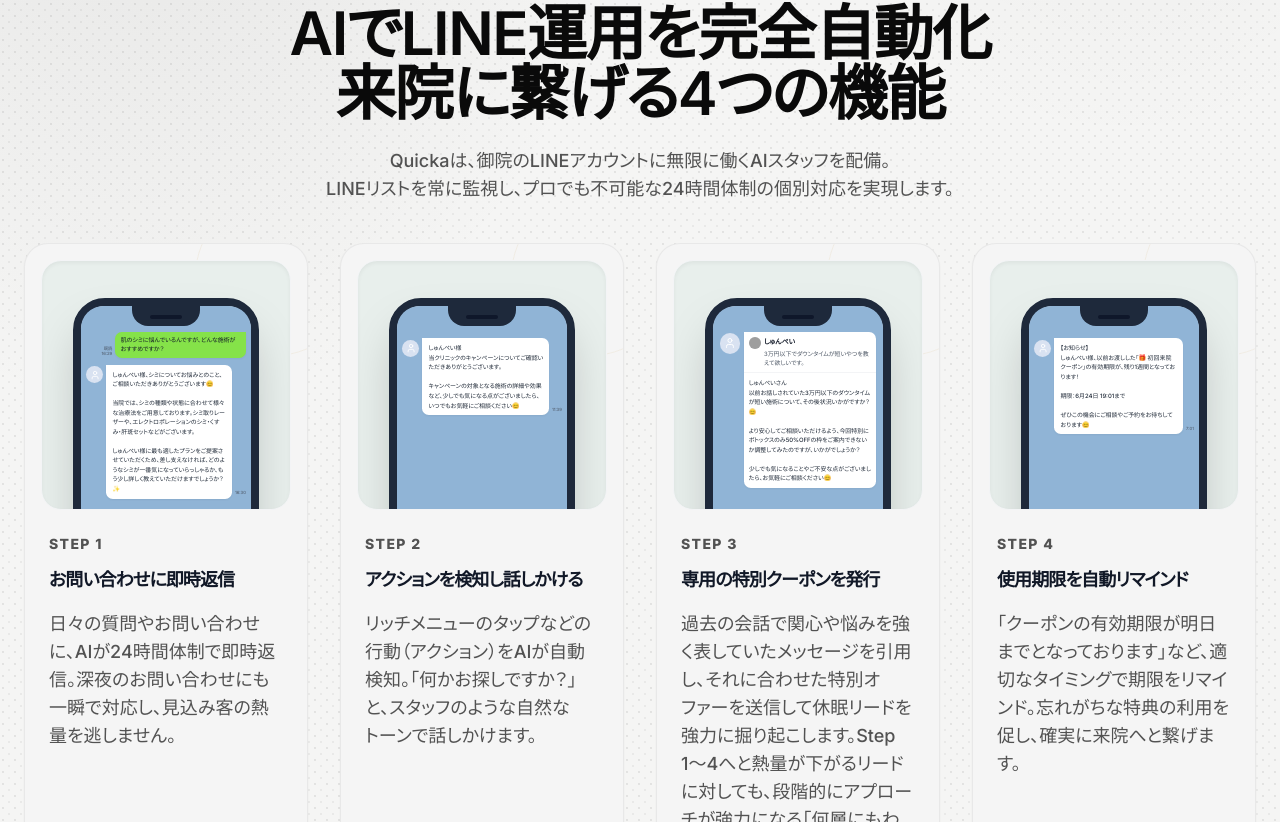
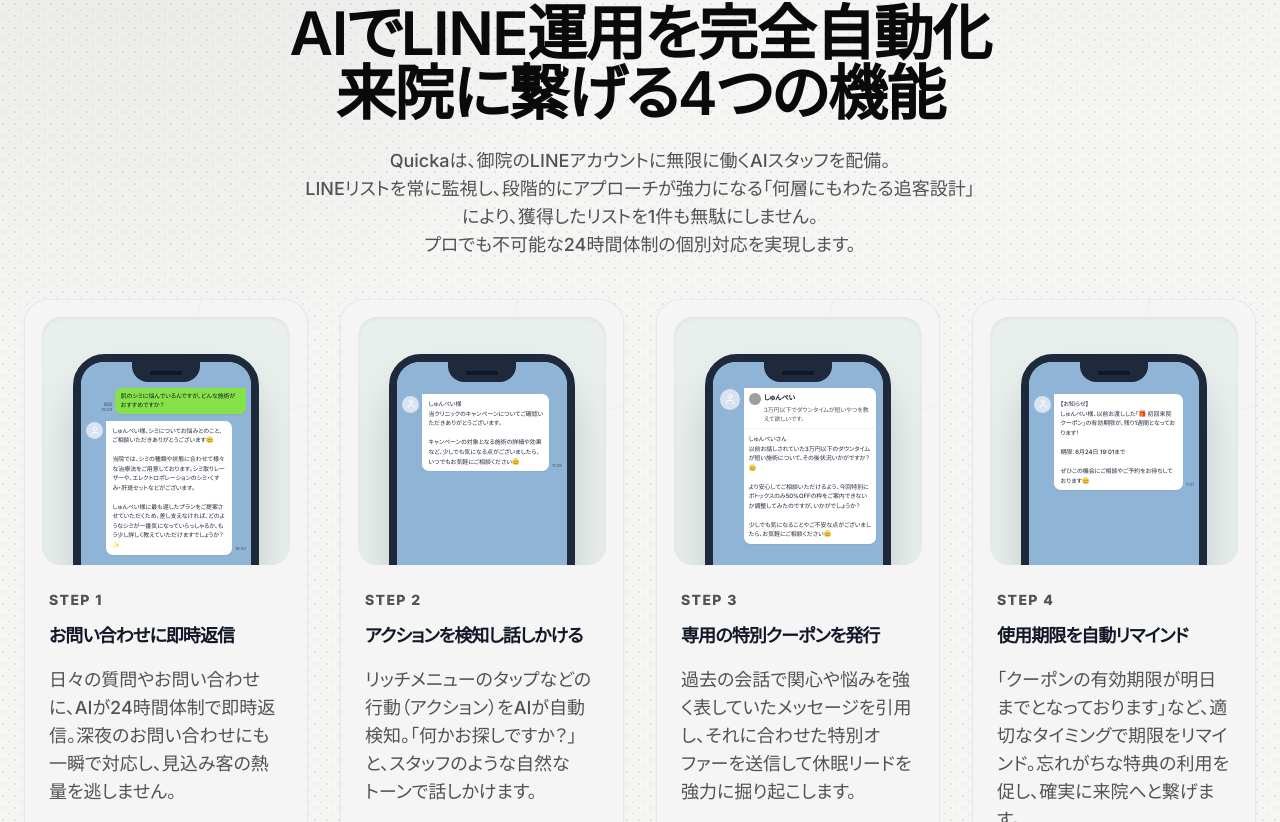
Before and after one commit to mikamishunpei/quicka-sdr-lp, a React (Vite) app: page /clinic in a window 1280 px wide. Shown: the part 2198-3020 px from the top of the page. Built offline with nearby package versions, Linux system fonts and the light colour scheme; grey boxes are pictures that could not be loaded.

Commit message:
Move multi-layered strategy explanation to the section header and simplify Step 3 description

```diff
--- a/src/components/clinic/ClinicSolution.tsx
+++ b/src/components/clinic/ClinicSolution.tsx
@@ -15,7 +15,8 @@ export function ClinicSolution() {
       description={
         <>
           Quickaは、御院のLINEアカウントに無限に働くAIスタッフを配備。<br />
-          LINEリストを常に監視し、プロでも不可能な24時間体制の個別対応を実現します。
+          LINEリストを常に監視し、段階的にアプローチが強力になる「何層にもわたる追客設計」により、獲得したリストを1件も無駄にしません。<br className="hidden md:block" />
+          プロでも不可能な24時間体制の個別対応を実現します。
         </>
       }
       badge={
@@ -112,7 +113,7 @@ export function ClinicSolution() {
         },
         {
           title: "専用の特別クーポンを発行",
-          description: "過去の会話で関心や悩みを強く表していたメッセージを引用し、それに合わせた特別オファーを送信して休眠リードを強力に掘り起こします。Step 1〜4へと熱量が下がるリードに対しても、段階的にアプローチが強力になる「何層にもわたる追客設計」により、獲得したリストを1件も無駄にしません。",
+          description: "過去の会話で関心や悩みを強く表していたメッセージを引用し、それに合わせた特別オファーを送信して休眠リードを強力に掘り起こします。",
           icon: <Gift className="w-6 h-6 text-brand-gold" />,
           imageSrc: "/solution_step_3.png",
           isScreenshot: true,
```
